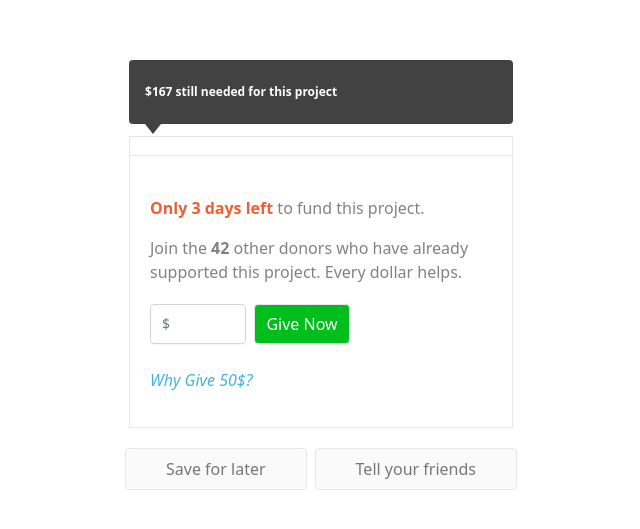
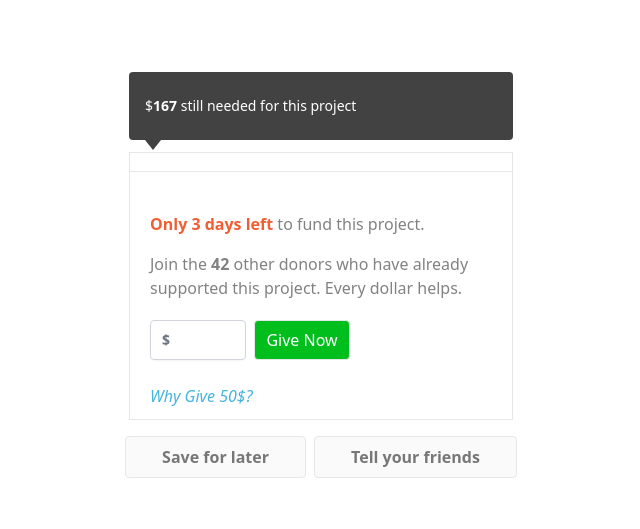
Before and after one commit to bilalshahzadd/nextjs, a Next.js app: page / in a window 1280 px wide. Shown: the part 125-654 px from the top of the page, without its empty margins (319-959 px from the left). Built offline with nearby package versions, Linux system fonts and the light colour scheme.

Commit message:
form update

```diff
--- a/pages/components/App.tsx
+++ b/pages/components/App.tsx
@@ -15,7 +15,7 @@ export default function App() {
     let neededAmount: number = 167;
 
     // total amount here
-    let totalAmount: number = 200;
+    let totalAmount: number = 167;
 
     // donor count here
     let donors: number = 42;
@@ -24,7 +24,7 @@ export default function App() {
     collectedAmount = totalAmount - neededAmount;
 
     // function to update the amount
-    function updateAmount(event: React.ChangeEvent<HTMLFormElement>) {
+    function updateAmount(event: React.FormEvent<HTMLFormElement>) {
 
         // preventing form from reloading the page after submit
         event.preventDefault();
@@ -53,6 +53,14 @@ export default function App() {
             return;
         }
 
+        // updating the donor count
+        if (amount.valueAsNumber == 0) {
+            alert('No amount detected');
+            return;
+        } else {
+            donors += 1;
+        }
+
         // taking the sum of collected and donated amount
         collectedAmount += amount.valueAsNumber;
 
@@ -65,9 +73,6 @@ export default function App() {
         // displaying the needed amount
         elem.innerHTML = neededAmount.toString();
 
-        // updating the donor count
-        donors += 1;
-
         // displaying the donor count
         donorCount.innerHTML = donors.toString();
 
@@ -77,6 +82,7 @@ export default function App() {
             tooltip.style.display = 'none';
             btn.style.display = 'none';
         }
+
     }
 
     return (
@@ -88,7 +94,7 @@ export default function App() {
                 <div className='w-96 mb-3' id='tooltipBox'>
                     <div>
                         <div className="mx-auto container px-4 py-4 bg-[#424242] rounded relative">
-                            <p className=" text-xs font-bold text-white pt-2 pb-2">$<span id='neededAmount'>{neededAmount}</span> still needed for this project</p>
+                            <p className=" text-sm text-white pt-2 pb-2">$<span id='neededAmount' className="font-bold">{neededAmount}</span> still needed for this project</p>
                             <svg className="absolute z-10  bottom-[-10px] " width={16} height={10} viewBox="0 0 16 10" fill="#424242" xmlns="http://www.w3.org/2000/svg">
                                 <path d="M8 10L0 0L16 1.41326e-06L8 10Z" fill="#424242" />
                             </svg>
@@ -102,7 +108,7 @@ export default function App() {
                 </div>
 
                 {/* all the elements are stored in this div */}
-                <div className='detail-container h-[17rem] w-96 border-x flex flex-col border-b'>
+                <div className='detail-container h-[15.5rem] w-96 border-x flex flex-col border-b'>
 
                     {/* text blocks here */}
                     <div className='content flex flex-col ml-5 mt-10 h-40 justify-evenly'>
@@ -120,9 +126,9 @@ export default function App() {
                                 <div className="relative rounded-md shadow-sm">
                                     <form onSubmit={updateAmount} className="flex w-96">
                                         <div className="pointer-events-none absolute inset-y-0 left-0 flex items-center pl-3">
-                                            <span className="text-gray-500 sm:text-sm">$</span>
+                                            <span className="text-gray-500 sm:text-sm font-bold">$</span>
                                         </div>
-                                        <input type="number" name="amount" id="amount" className="rounded border-gray-300 pl-7 pr-12 focus:border- focus:ring-indigo-500 sm:text-sm h-10 w-24 border apperance" required />
+                                        <input type="number" name="amount" id="amount" className="rounded border-gray-300 pl-7 focus:border- focus:ring-indigo-500 sm:text-sm h-10 w-24 border apperance font-bold" required />
                                         <button className='btn-primary border h-10 text-center mx-2 w-24 bg-[#00be1c] text-white rounded' id='giveButton'>Give Now</button>
                                     </form>
                                 </div>
@@ -137,9 +143,9 @@ export default function App() {
                 </div>
 
                 {/* buttons */}
-                <div className='flex mt-5'>
-                    <button className='pl-10 pr-10 pt-2 pb-2 bg-[#fafafa] text-[#777777] mx-1 border rounded'>Save for later</button>
-                    <button className='pl-10 pr-10 pt-2 pb-2 bg-[#fafafa] text-[#777777] mx-1 border rounded'>Tell your friends</button>
+                <div className='flex mt-4'>
+                    <button className='pl-9 pr-9 pt-2 pb-2 bg-[#fafafa] text-[#777777] mx-1 border rounded font-bold'>Save for later</button>
+                    <button className='pl-9 pr-9 pt-2 pb-2 bg-[#fafafa] text-[#777777] mx-1 border rounded font-bold'>Tell your friends</button>
                 </div>
 
             </div>
--- a/pages/components/Modal.tsx
+++ b/pages/components/Modal.tsx
@@ -2,13 +2,13 @@ export default function Modal() {
 
     interface data {
         heading: string,
-        paragraph: string
+        body: string
     }
 
 
     const modalInfo: data = {
         heading: "Next App",
-        paragraph: "Some random information about the app, Lorem, ipsum dolor sit amet consectetur adipisicing elit. Nostrum neque, dolor dignissimos possimus illum obcaecati architecto delectus. Possimus rem, sapiente aut quisquam mollitia pariatur, dolorum dolorem totam suscipit minus iusto."
+        body: "Some random information about the app, Lorem, ipsum dolor sit amet consectetur adipisicing elit. Nostrum neque, dolor dignissimos possimus illum obcaecati architecto delectus. Possimus rem, sapiente aut quisquam mollitia pariatur, dolorum dolorem totam suscipit minus iusto."
     }
 
     // function to toggle modal
@@ -29,7 +29,7 @@ export default function Modal() {
                     <div className='inline-block align-center bg-white rounded-lg text-left overflow-hidden shadow-xl transform transition-all sm:my-8 sm:align-middle sm:max-w-lg sm:w-full' role='dialog' aria-modal='true' aria-labelledby='modal-headline'>
                         <div className='bg-white px-4 pt-5 pb-4 sm:p-6 sm:pb-4'>
                             <h1 className="font-bold text-lg mb-2">{modalInfo.heading}</h1>
-                            <p>{modalInfo.paragraph}</p>
+                            <p>{modalInfo.body}</p>
                         </div>
                         <div className='bg-gray-200 px-4 py-3 text-right'>
                             <button type='button' className='py-2 px-4 bg-gray-500 text-white rounded hover:bg-gray-700 mr-2' onClick={toggleModal}>
```
